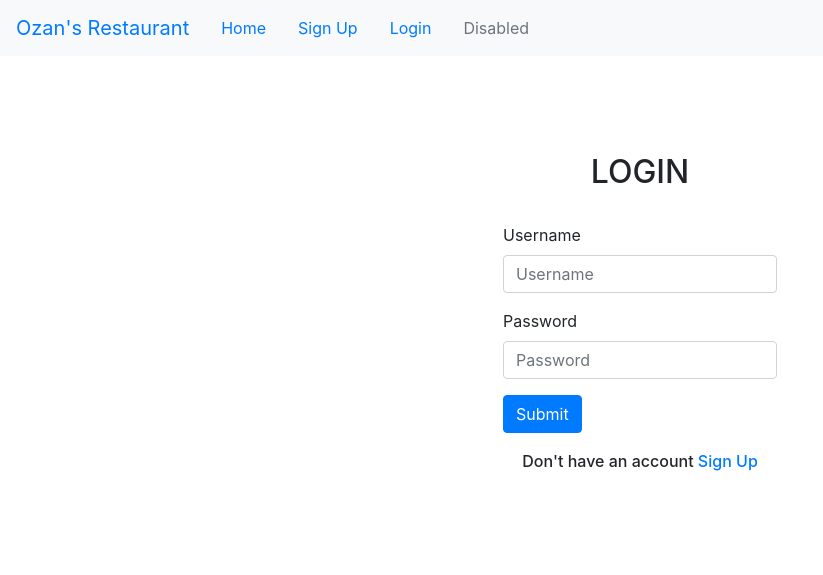
After one commit to Ozan-007/Restaurant_Reservation_App, a Django app: page /login in a window 1280 px wide. The commit adds this page. Shown: the top 575 px of the page, without its empty margins (0-823 px from the left). Run offline with Django 4.2, Linux system fonts and the light colour scheme; some libraries are stand-ins or nearby versions.

Commit message:
Login page created login view created

```diff
--- a/reservation/templates/index.html
+++ b/reservation/templates/index.html
@@ -23,7 +23,7 @@
                   <a class="nav-link" href="{% url 'signup' %}">Sign Up</a>
                 </li>
                 <li class="nav-item">
-                  <a class="nav-link" href="#">Link</a>
+                  <a class="nav-link" href="{% url 'login' %}">Login</a>
                 </li>
                 <li class="nav-item">
                   <a class="nav-link disabled" href="#">Disabled</a>
@@ -34,7 +34,7 @@
       <body>
         {% if messages %}
         {% for message in messages %}
-        <div class="alert alert-success" role="alert">
+        <div class="alert alert-{{message.tags}}" role="alert">
         {{ message }}
         </div>
         {% endfor %}
--- /dev/null
+++ b/reservation/templates/login.html
@@ -0,0 +1,46 @@
+{% extends 'index.html' %}
+
+{% block content %}
+<style>
+   h2{
+      position:relative;
+      justify-content: center;
+      align-items: center;
+        justify-self: center;
+        margin-bottom:2rem;
+    }
+    h6{
+       padding-top: 1.2rem;
+
+   }
+
+   .container{
+        display:flex;
+        justify-content: center;
+        align-items: center;
+        flex-direction:column;
+        min-height: 65vh;
+    }
+
+
+</style>
+
+<div class="container">
+    <form action="" method="post">
+            <h2>LOGIN</h2>
+            {% csrf_token %}
+            <div class="form-group">
+                <label for="">Username</label>
+                <input type="text" class="form-control" id="username" name="username" placeholder="Username">
+            </div>
+            <div class="form-group">
+                <label for="exampleInputPassword1">Password</label>
+                <input type="password" class="form-control" id="password" name="password" placeholder="Password">
+            </div>
+            <button type="submit" class="btn btn-primary">Submit</button>
+        </form>
+        <h6>Don't have an account <a href="{% url 'signup' %}">Sign Up</a></h6>
+</div>
+
+
+{% endblock content %}
--- a/reservation/urls.py
+++ b/reservation/urls.py
@@ -1,6 +1,7 @@
 from django.urls import path
-from .views import index, signup
+from .views import index, loginpage, signup
 urlpatterns = [
     path("", index, name="index"),
     path("signup", signup, name="signup"),
+    path("login", loginpage, name="login"),
 ]
--- a/reservation/views.py
+++ b/reservation/views.py
@@ -2,7 +2,7 @@ from django.shortcuts import render, redirect
 from django.template import context
 from .forms import SignUpForm
 from django.contrib import messages
-import time
+from django.contrib.auth import authenticate, login
 # Create your views here.
 def index(request):
     context={}
@@ -19,3 +19,18 @@ def signup(request):
         return redirect('index')
     context ={'signupform': SignUpForm()}
     return render(request,"signup.html",context)
+
+
+def loginpage(request):
+    if request.method == "POST":
+        username = request.POST.get('username')
+        password = request.POST.get('password')
+
+        account = authenticate(username=username,password=password)
+        if account is not None:
+            login(request, account)
+            return redirect('home')
+        else:
+            messages.warning(request,"Invalid Username or Password")
+    context={}
+    return render(request,'login.html',context)
```
